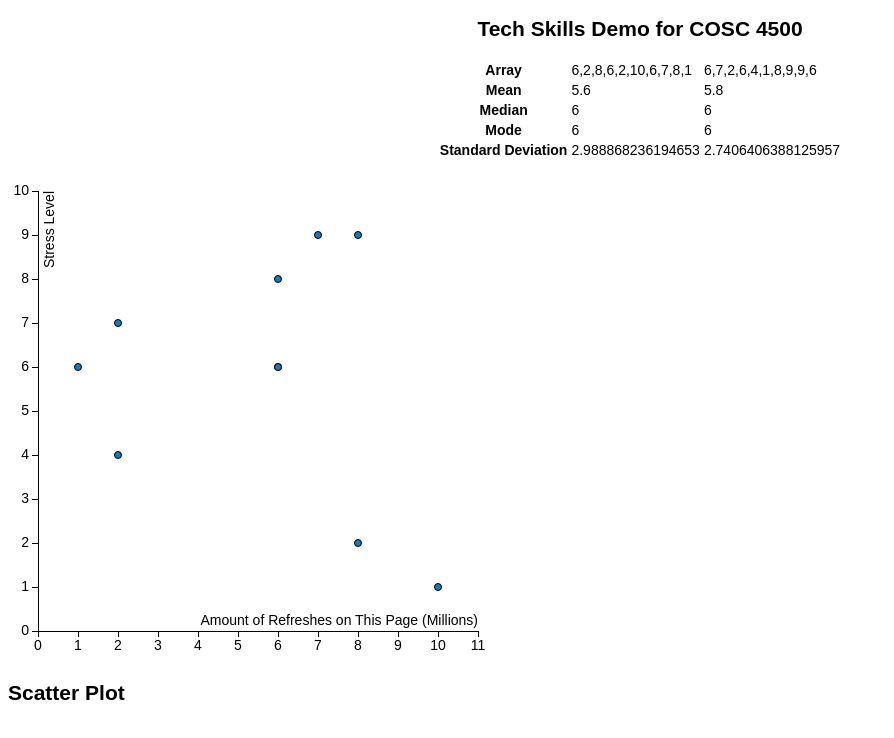
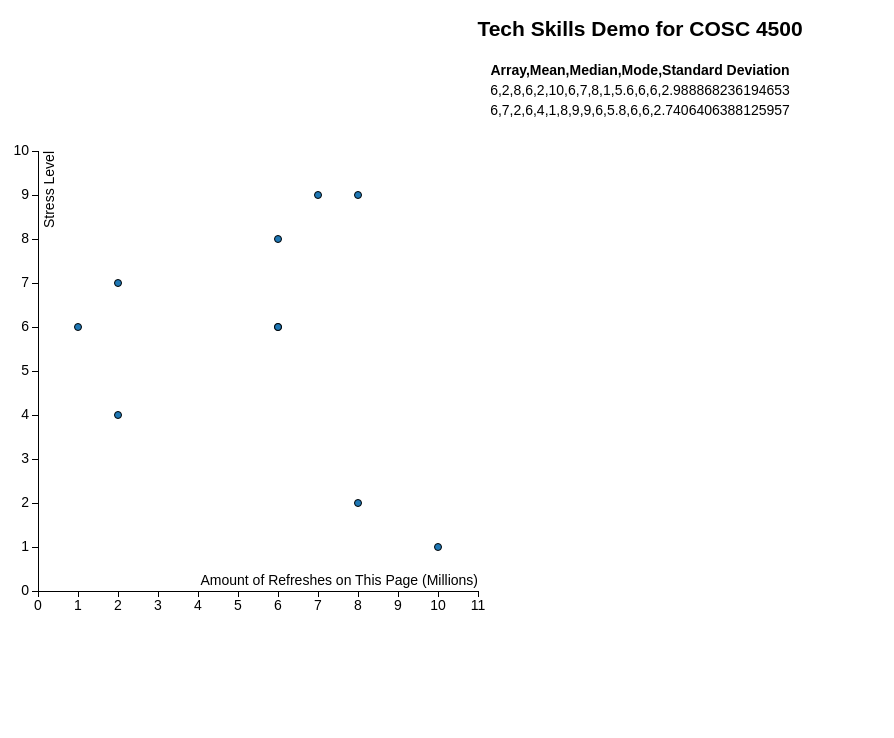
Before and after one commit to Nathanlang14/TechSkillsDemo, a plain HTML site: page index.html in a window 1280 px wide. Shown: the whole page, without its empty margins (0-894 px from the left). Drawn offline with nearby package versions, Linux system fonts and the light colour scheme.

Commit message:
Update index.html

```diff
--- a/index.html
+++ b/index.html
@@ -75,9 +75,11 @@ body {
 
 // displays stat arrays
 // row by row shows title and then the data for each array
+/*
 for(var i = 0; i < cols.length; i++)
 {
 var row = d3.select("#bat").append("tr")
+
 // make names bold as a header
 row.append("th").text(cols[i])
 
@@ -85,6 +87,15 @@ body {
 row.append("td").text(xdata[i])
 row.append("td").text(ydata[i])
 }
+*/
+
+var col1 = d3.select("#bat").append("tr")
+col1.append("th").text(cols)
+var col2 = d3.select("#bat").append("tr")
+col2.append("td").text(xdata)
+var col3 = d3.select("#bat").append("tr")
+col3.append("td").text(ydata)
+
 
 // merge them into 2d dataset
 var data = [];
@@ -122,7 +133,6 @@ var cValue = function(d) { return d.Manufacturer;},
 
 // adding graph canvas
 var svg = d3.select("body").append("svg")
-    .attr("align","center")
 .attr("width", width + margin.left + margin.right)
 .attr("height", height + margin.top + margin.bottom)
 .append("g")
@@ -187,7 +197,6 @@ svg.selectAll(".dot")
 });
 
 </script>
-<h2>Scatter Plot</h2>
 </body>
 
 </html>
```
Lines whose indentation alone changed are shown as unchanged.
